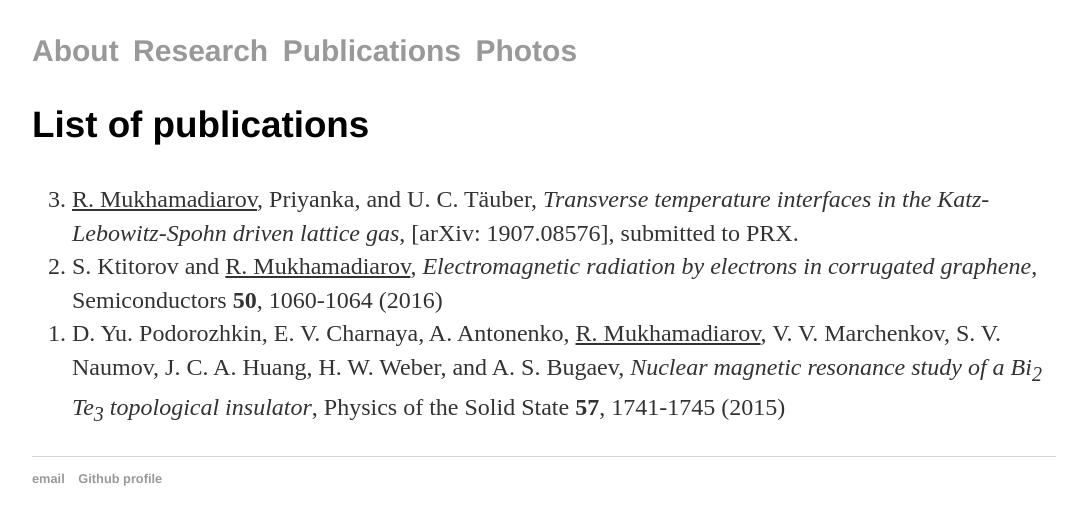
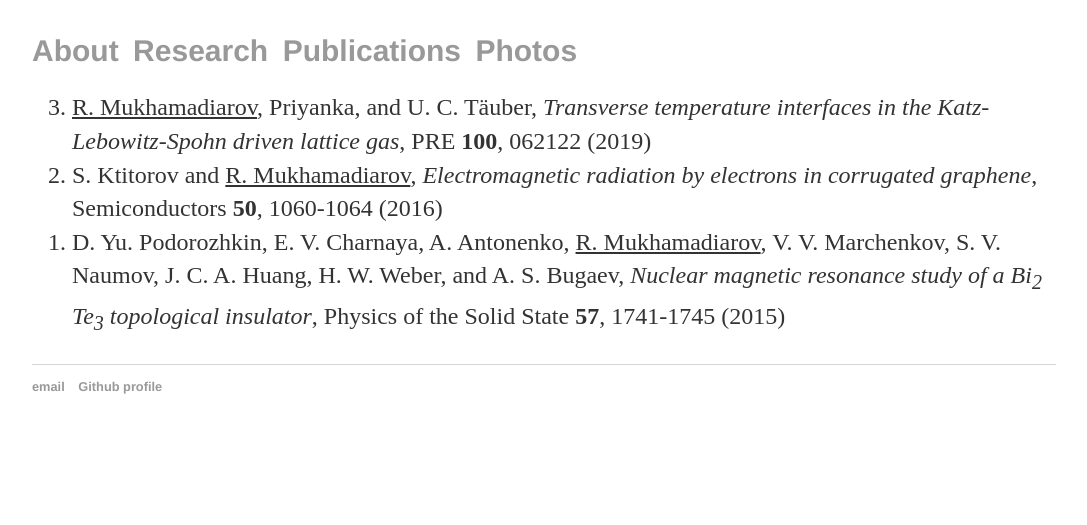
Before and after one commit to RusFortunat/mukhamadiarov, a Jekyll site: the page built from publications/index.html, in a window 1280 px wide. Shown: the top 525 px of the page, without its empty margins (96-1183 px from the left). Built offline with Jekyll 4.4.1, drawn with Linux system fonts in a browser that asks for light colours.

Commit message:
Update index.html

```diff
--- a/publications/index.html
+++ b/publications/index.html
@@ -1,12 +1,9 @@
 ---
 layout: default
-title: List of publications
 ---
-<h3>{{ page.title }}</h3>
-
   <div class="publications">
       <ol reversed type="1">
-        <li><u>R. Mukhamadiarov</u>, Priyanka, and U. C. Täuber, <i>Transverse temperature interfaces in the Katz-Lebowitz-Spohn driven lattice gas</i>, [arXiv: 1907.08576], submitted to PRX.</li>
+        <li><u>R. Mukhamadiarov</u>, Priyanka, and U. C. Täuber, <i>Transverse temperature interfaces in the Katz-Lebowitz-Spohn driven lattice gas</i>, PRE <b>100</b>, 062122 (2019) </li>
         <li>S. Ktitorov and <u>R. Mukhamadiarov</u>, <i>Electromagnetic radiation by electrons in corrugated graphene</i>, Semiconductors <b>50</b>, 1060-1064 (2016)</li>
         <li>D. Yu. Podorozhkin, E. V. Charnaya, A. Antonenko, <u>R. Mukhamadiarov</u>, V. V. Marchenkov, S. V. Naumov, J. C. A. Huang, H. W. Weber, and A. S. Bugaev, <i>Nuclear magnetic resonance study of a Bi<sub>2</sub> Te<sub>3</sub> topological insulator</i>, Physics of the Solid State <b>57</b>, 1741-1745 (2015)</li>
       </ol>
```
